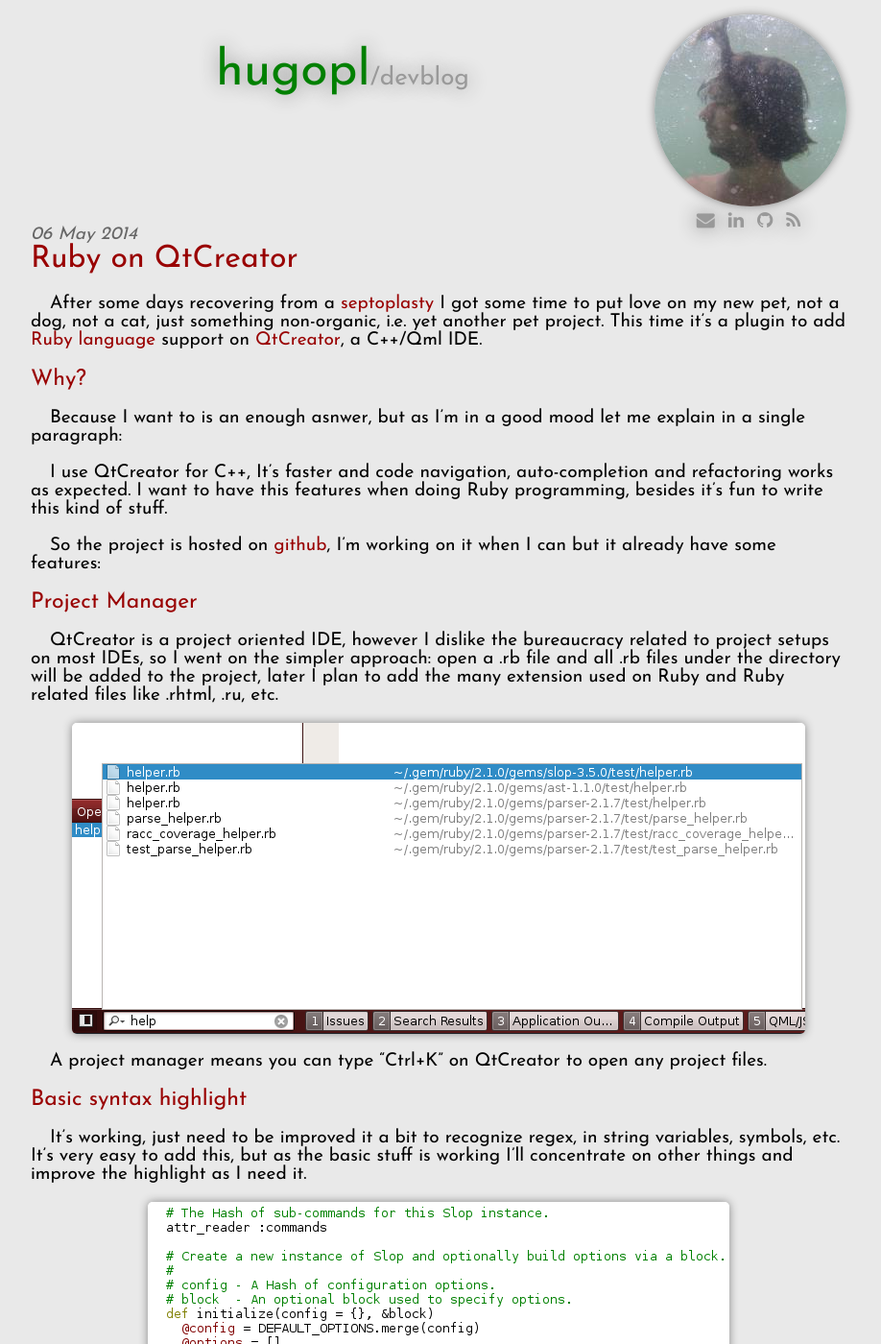
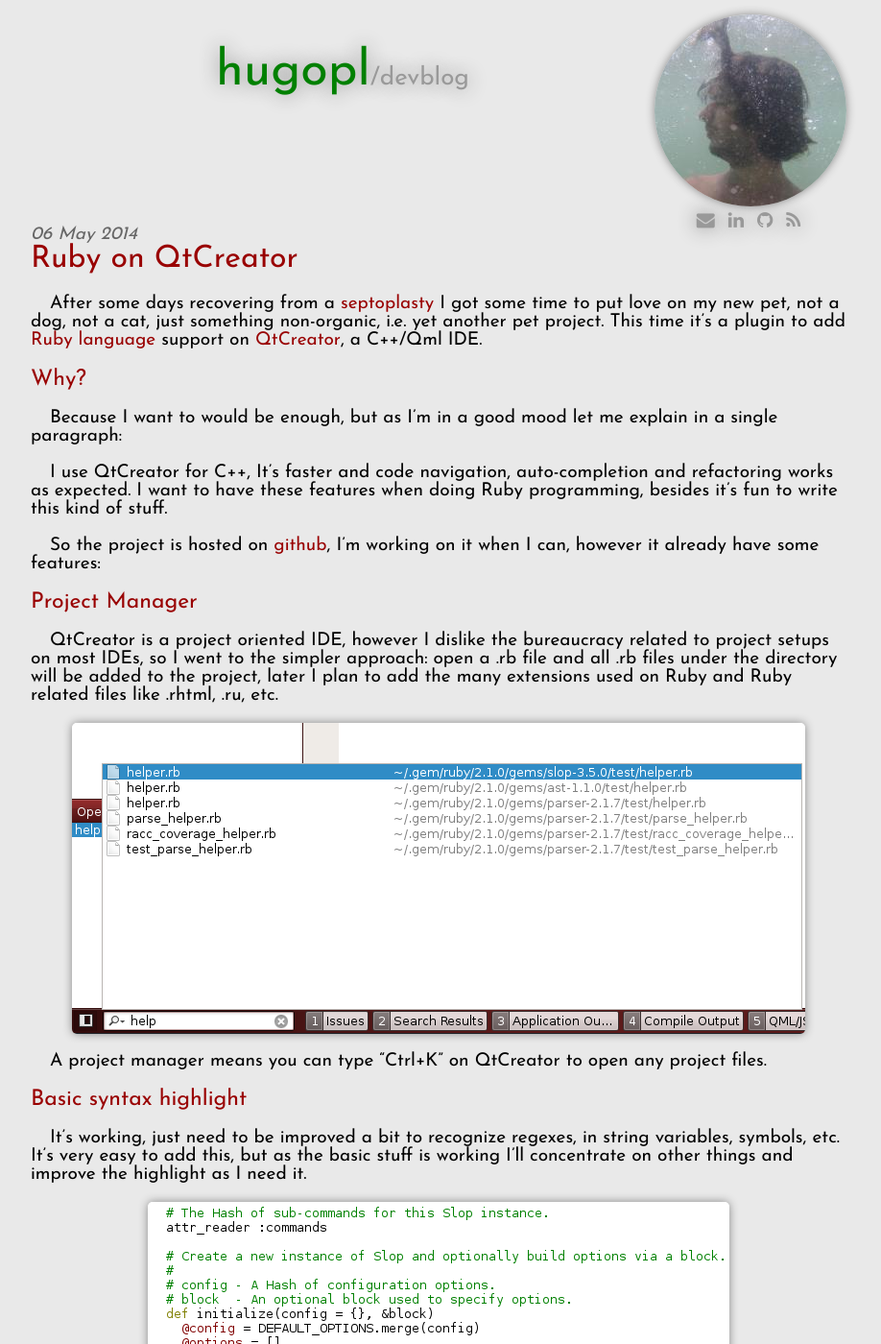
Before and after one commit to hugopl/hugopl.github.io, a Jekyll site: the page built from _posts/2014-05-06-Ruby-Creator.markdown, in a window 1280 px wide and 1400 px high. Shown: the whole window at 96% size, without its empty margins (183-1101 px from the left). Built offline with Jekyll 4.4.1, drawn with Linux system fonts in a browser that asks for light colours; Markdown is read by kramdown in place of the engine named in the settings; comment, search, counter and statistics services are not loaded; some of the changed text lies outside the part shown.

Commit message:
Fix typos in the old rubycreator post.

```diff
--- a/_posts/2014-05-06-Ruby-Creator.markdown
+++ b/_posts/2014-05-06-Ruby-Creator.markdown
@@ -8,15 +8,15 @@
 
 ## Why?
 
-Because I want to is an enough asnwer, but as I'm in a good mood let me explain in a single paragraph:
+Because I want to would be enough, but as I'm in a good mood let me explain in a single paragraph:
 
-I use QtCreator for C++, It's faster and code navigation, auto-completion and refactoring works as expected. I want to have this features when doing Ruby programming, besides it's fun to write this kind of stuff.
+I use QtCreator for C++, It's faster and code navigation, auto-completion and refactoring works as expected. I want to have these features when doing Ruby programming, besides it's fun to write this kind of stuff.
 
-So the project is hosted on [github](https://github.com/hugopl/RubyCreator), I'm working on it when I can but it already have some features:
+So the project is hosted on [github](https://github.com/hugopl/RubyCreator), I'm working on it when I can, however it already have some features:
 
 ## Project Manager
 
-QtCreator is a project oriented IDE, however I dislike the bureaucracy related to project setups on most IDEs, so I went on the simpler approach: open a .rb file and all .rb files under the directory will be added to the project, later I plan to add the many extension used on Ruby and Ruby related files like .rhtml, .ru, etc.
+QtCreator is a project oriented IDE, however I dislike the bureaucracy related to project setups on most IDEs, so I went to the simpler approach: open a .rb file and all .rb files under the directory will be added to the project, later I plan to add the many extensions used on Ruby and Ruby related files like .rhtml, .ru, etc.
 
 ![Project Manager](/postimages/20140506_projectmanager.png)
 
@@ -24,7 +24,7 @@
 
 ## Basic syntax highlight
 
-It's working, just need to be improved it a bit to recognize regex, in string variables, symbols, etc. It's very easy to add this, but as the basic stuff is working I'll concentrate on other things and improve the highlight as I need it.
+It's working, just need to be improved a bit to recognize regexes, in string variables, symbols, etc. It's very easy to add this, but as the basic stuff is working I'll concentrate on other things and improve the highlight as I need it.
 
 ![Syntax highlight](/postimages/20140506_syntaxhighlight.png)
 
```
Also changed, not shown: other parts of _posts/2014-05-06-Ruby-Creator.markdown (+3 -3 lines).
